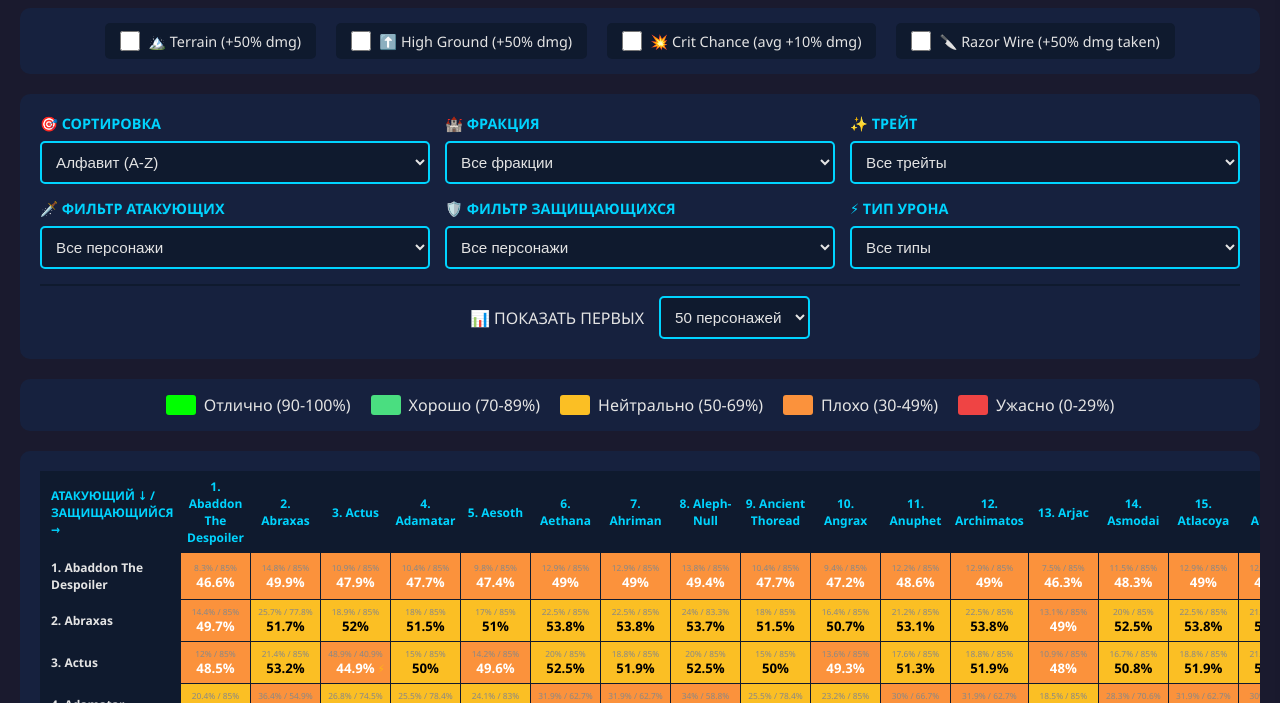
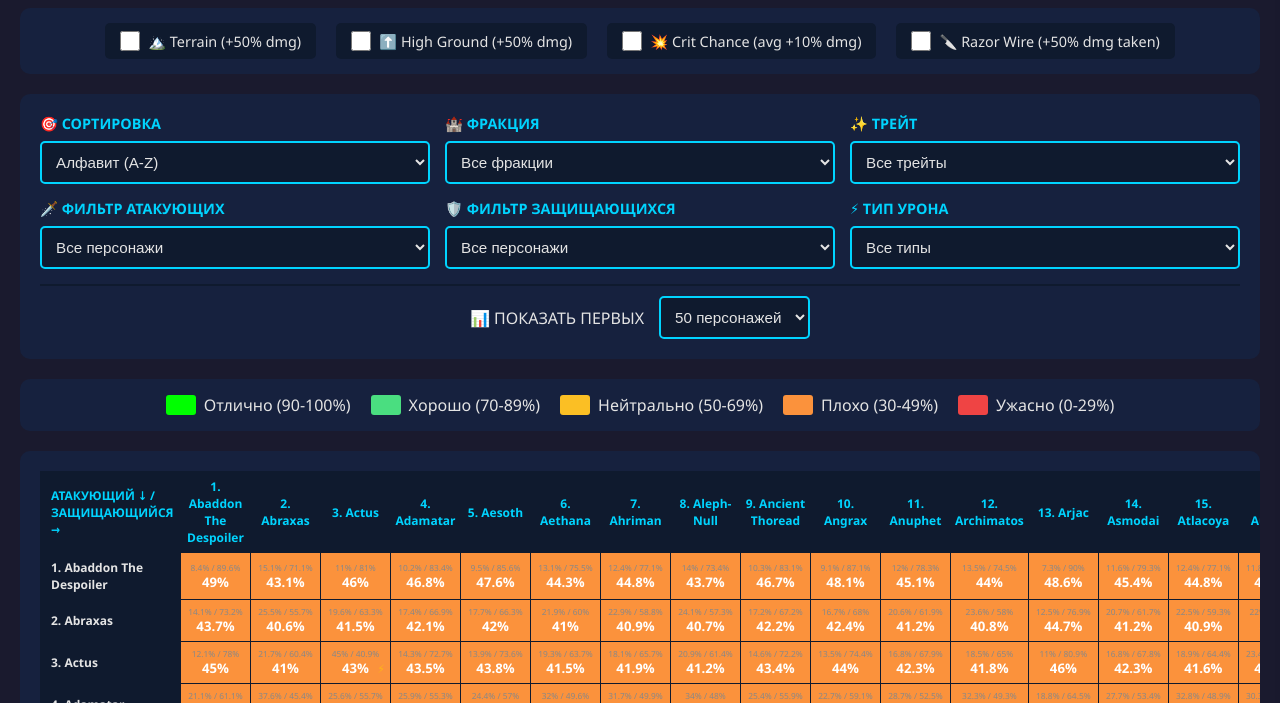
Before and after one commit to crosspostly/tacticus_persona, a website: page index.html in a window 1280 px wide. Shown: the part 97-800 px from the top of the page. Drawn offline with Linux system fonts and the light colour scheme.

Commit message:
✅ Актуализация формулы урона: добавлен variance, Gravis double-pass, улучшен расчёт defense

```diff
--- a/index.html
+++ b/index.html
@@ -977,23 +977,52 @@
                 incomingMult *= 1.5; // +50% получаемого урона
             }
 
-            // ✅ ПРАВИЛЬНАЯ ФОРМУЛА ИЗ WIKI & REDDIT
-            // Damage = MAX(dmg - armor, dmg * pierce%) × hits × modifiers
-            // МИНИМУМ ВСЕГДА 1 DMG
-            const dmgAfterArmor = Math.max(1, dmg - armor);
-            const dmgPierce = Math.max(1, dmg * (pierce / 100));
-            const dmgPerHit = Math.max(dmgAfterArmor, dmgPierce);
-            const totalDmg = dmgPerHit * atkHits * incomingMult;
-
-            // Эффективность атаки: % HP за один удар
-            const attackEff = Math.min(100, (totalDmg / defender.hp) * 100);
-
-            // ✅ ПРАВИЛЬНАЯ ОЦЕНКА ЗАЩИТЫ: СКОЛЬКО РАУНДОВ ВЫДЕРЖИТ
+            // ✅ АКТУАЛИЗИРОВАННАЯ ФОРМУЛА (2025-11-22)
+            // Источники:
+            // - https://www.reddit.com/r/WH40KTacticus/comments/1hu1kqd/how_damage_really_works/
+            // - https://tacticus.fandom.com/wiki/Damage_Types_and_Pierce_Ratio
+            // Формула: Damage = MAX[(Damage - Armor), (Damage * Pierce%)] × Hits × Modifiers
+
+            // 1. Добавляем variance ±10% (более мягкий вариант, чтобы сохранить стабильность)
+            const variance = 0.95 + (Math.random() * 0.1); // от 0.95 до 1.05
+            const effectiveDmg = dmg * variance;
+
+            // 2. ДВА расчёта урона - выбираем МАКСИМУМ (официальная механика)
+            const dmgAfterArmor = Math.max(1, effectiveDmg - armor);
+            const dmgWithPierce = Math.max(1, effectiveDmg * (pierce / 100));
+            let dmgPerHit = Math.max(dmgAfterArmor, dmgWithPierce);
+
+            // 3. ✅ GRAVIS ARMOR: если есть Mk X Gravis - расчёт проходит ДВАЖДЫ
+            // Это официальная механика из Tacticus Wiki
+            if (defTraits.includes('Mk X Gravis')) {
+                // Повторяем расчёт с результатом первого прохода
+                const secondPassArmor = Math.max(1, dmgPerHit - armor);
+                const secondPassPierce = Math.max(1, dmgPerHit * (pierce / 100));
+                dmgPerHit = Math.max(secondPassArmor, secondPassPierce);
+            }
+
+            // 4. Применяем incoming damage modifiers (Resilient, Big Target, Razor Wire, etc)
+            dmgPerHit *= incomingMult;
+
+            // 5. Итоговый урон за ход
+            const totalDmg = dmgPerHit * atkHits;
+
+            // ✅ РЕАЛИСТИЧНАЯ ЭФФЕКТИВНОСТЬ АТАКИ
+            // Процент HP который снимаем за один ход (может быть >100% для one-shot)
+            const attackEff = Math.min(150, (totalDmg / defender.hp) * 100);
+
+            // ✅ УЛУЧШЕННЫЙ РАСЧЁТ ЗАЩИТЫ (логарифмическая шкала)
+            // Сколько раундов выдержит защитник
             const roundsToKill = defender.hp / Math.max(1, totalDmg);
 
-            // Переводим в проценты (1 раунд = 20%, 5 раундов = 100%)
-            // Максимум 85% (невозможно бесконечно выживать)
-            const defenseEff = Math.min(85, Math.max(5, roundsToKill * 20));
+            // Логарифмическая шкала для более реалистичной оценки живучести:
+            // 0.5 раунда = очень плохо (~10%)
+            // 1 раунд = плохо (~24%)
+            // 2 раунда = средне (~40%)
+            // 3 раунда = хорошо (~52%)
+            // 5 раундов = очень хорошо (~68%)
+            // 10+ раундов = отлично (~85%)
+            const defenseEff = Math.min(90, Math.max(5, Math.log(roundsToKill + 1) * 35));
 
             const average = (attackEff + defenseEff) / 2;
 
```
